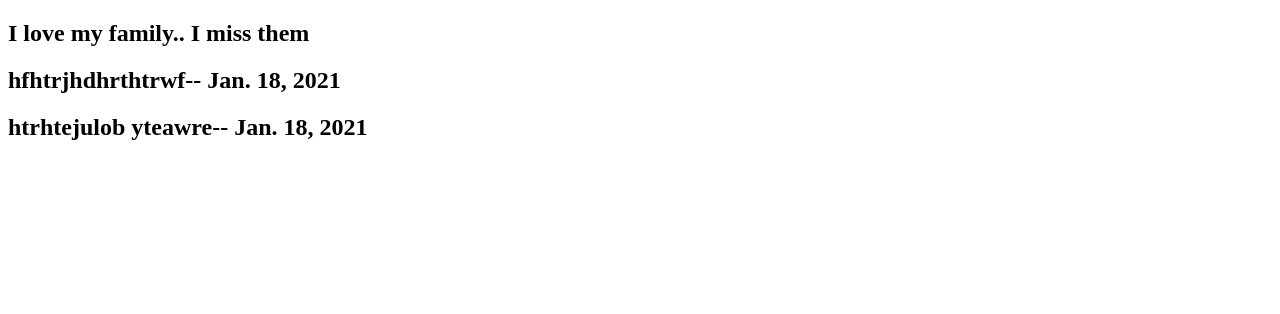
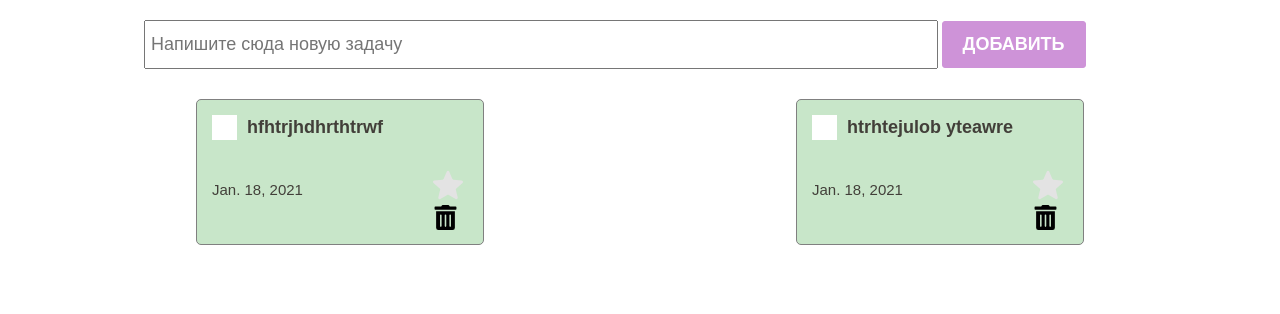
Before and after one commit to ZhibekKanatbekova/git-for-python, a Django app: page /test in a window 1280 px wide. Shown: the top 314 px of the page. Run offline with Django 3.2, Linux system fonts and the light colour scheme; data comes from the database, SQL or seed files in the repository.

Commit message:
copying structure from index.html to test.html

```diff
--- a/main/templates/test.html
+++ b/main/templates/test.html
@@ -1,14 +1,44 @@
+{% load static%}
 <!DOCTYPE html>
 <html lang="en">
 <head>
   <meta charset="UTF-8">
   <meta name="viewport" content="width=device-width, initial-scale=1.0">
   <title>Document</title>
+  <link rel="stylesheet" href="{% static 'styles.css'%}">
+  <link rel="stylesheet" href="{% static 'checkbox.css'%}">
+
 </head>
 <body>
-  <h2>I love my family.. I miss them </h2>
-  {% for todo in todo_list %}
-    <h2> {{todo.text}}-- {{todo.created_at}}</h2>
-  {% endfor%}
+  <section>
+    <div class="createContainer">
+      <input class="creatInput" type="text" placeholder="Напишите сюда новую задачу">
+       <button class="creatBtn">Добавить</button>
+    </div>
+    <div class="toDoContainer">
+      {% for todo in todo_list %}
+       <div class="toDoItem">
+          <div class="toDoItemHeader">
+             <label class="checkBoxContainer">
+               <input type="checkbox" name="" id="">
+               <span class="checkMark"></span>
+             </label>
+             <h4>{{todo.text}}</h4>
+          </div>
+          <div class="toDoItemFooter">
+            <p>{{todo.created_at}}</p>
+            <div class="actionBtns">
+                <div class="rating">
+                     <input type="radio" name="rating" class="rating-5">
+                     <label for="rating-5"></label>
+                </div>
+             <img src="images/trash-alt-solid.svg" alt="">
+            </div>
+          </div>
+       </div>
+       {%endfor%}
+       </div>
+    </div>
+  </section>
 </body>
 </html>
```
